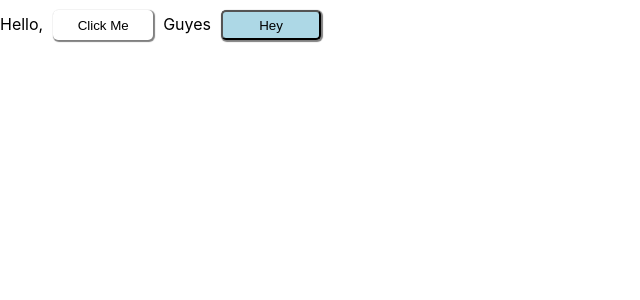
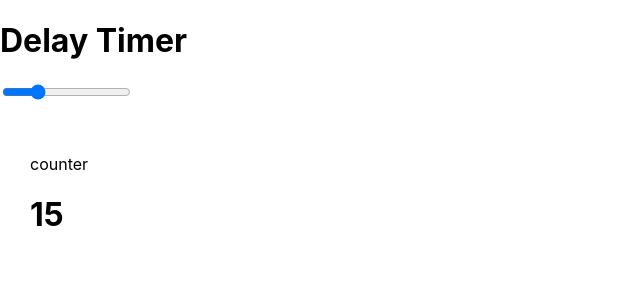
Before and after one commit to Uvais-Ahmad/React-Useful-Components, a React (Create React App) app: page / in a window 1280 px wide. Shown: the top 300 px of the page, without its empty margins (0-640 px from the left). Built offline with nearby package versions, Linux system fonts and the light colour scheme; the HTML template or start-up script is replaced by a standard one.

Commit message:
[ADD ] cUSTOM HOOKS CODE

```diff
--- a/src/App.js
+++ b/src/App.js
@@ -14,6 +14,8 @@ import AutoComplete from './component/autoComplete';
 import TicTacToe from './component/ticTacToe';
 import StyledComponent from './component/styledComponent';
 import CodeTube from './component/codeTube/codeTube';
+import Counter from './component/counter';
+import Form from './component/form';
 
 function App() {
   return (
@@ -24,7 +26,9 @@ function App() {
       {/* <AutoComplete /> */}
       {/* <TicTacToe /> */}
       {/* <StyledComponent/> */}
-      <CodeTube/>
+      {/* <CodeTube/> */}
+      <Counter/>
+      {/* <Form/> */}
     </div>
   );
 }
--- /dev/null
+++ b/src/component/counter.js
@@ -0,0 +1,19 @@
+import React, { useEffect } from 'react'
+import useCounter from '../hooks/useCounter';
+
+export default function Counter() {
+    const counterHooksParams = useCounter(500);
+
+    return (
+        <>
+            <div>
+                <h1>Delay Timer</h1>
+                <input type="range" min='10' max='2000' onChange={counterHooksParams?.onchange} value={counterHooksParams?.value} />
+            </div>
+            <div style={{marginLeft:'30px', marginTop: '50px'}}>
+                <div>counter</div>
+                <h1>{counterHooksParams.count}</h1>
+            </div>
+        </>
+    )
+}
--- /dev/null
+++ b/src/component/form.js
@@ -0,0 +1,35 @@
+import React, { useState } from 'react'
+import useFormInput from '../hooks/formHook';
+
+export default function Form() {
+    const firstNameProps = useFormInput('');
+    const lastNameProps = useFormInput('');
+
+    // const handleFirstNameChange = (e) => {
+    //     setFirstName(e.target.value);
+    // }
+
+    // const handleLastNameChange = (e) => {
+    //     setLastName(e.target.value);
+    // }
+
+    return (
+        <>
+            <h1>Form</h1>
+            <form>
+                <div>
+                    <label>First Name</label>
+                    <input type="text" {...firstNameProps} />
+                </div>
+                <div>
+                    <label>Last Name</label>
+                    <input type="text" {...lastNameProps}  />
+                </div>
+                <div>
+                    <p>First Name: {firstNameProps?.value}</p>
+                    <p>Last Name: {lastNameProps?.value}</p>
+                </div>
+            </form>
+        </>
+    )
+}
--- /dev/null
+++ b/src/hooks/formHook.js
@@ -0,0 +1,14 @@
+import React from 'react'
+
+export default function useFormInput(init) {
+    const [value, setValue] = React.useState(init);
+
+    const handleChange = (e) => {
+        setValue(e.target.value);
+    }
+
+    return {
+        value,
+        onChange: handleChange
+    }
+}
--- /dev/null
+++ b/src/hooks/useCounter.js
@@ -0,0 +1,33 @@
+import React, { useEffect, useState } from 'react'
+
+export default function useCounter(delayDuration = 1000) {
+    const [count, setCount] = useState(0);
+    const [delay, setDelay] = useState(delayDuration);
+
+    const setUpCode = () => {
+        console.log('setup code');
+        const interval = setInterval(() => {
+            setCount(count => count + 1);
+        },delay);
+        return interval;
+    }
+
+    const cleanupCode = (interval) => {
+        console.log('cleanup code');
+        clearInterval(interval);
+    }
+
+    useEffect(() => {
+        const interval = setUpCode();
+        return () => {
+            cleanupCode(interval);
+        }
+    })
+
+    const handleDelayChange = (e) => {
+        console.log('delay', e.target.value);
+        setDelay(e.target.value);
+    }
+
+    return {count, onchange: handleDelayChange,value: delay};
+}
```
